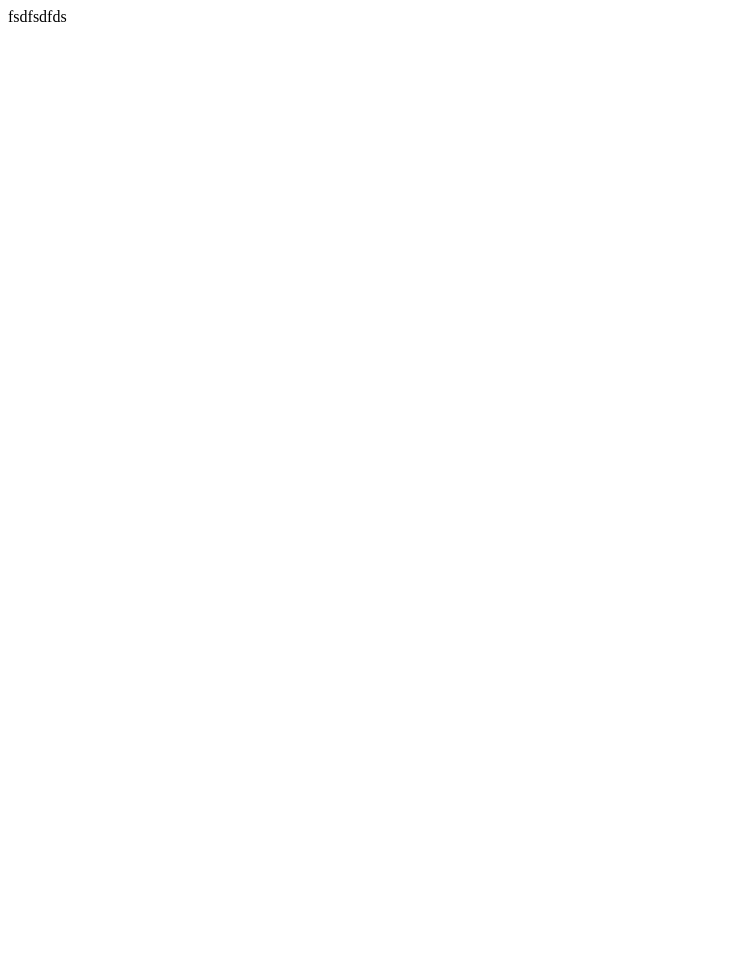
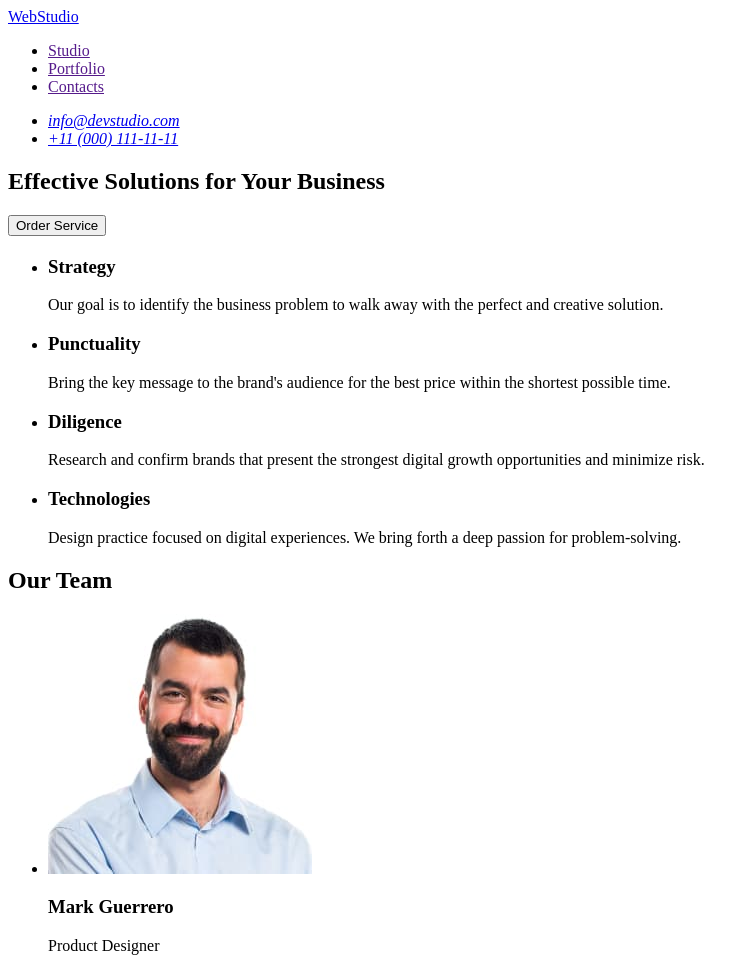
Before and after one commit to serdechvlad/goit-markup-hw-01-02-Vladyslav-Serdechnyi, a plain HTML site: page index.html in a window 1280 px wide. Shown: the top 958 px of the page, without its empty margins (0-754 px from the left). Before the commit the page ends 800 px from the top, so only its background shows below. Drawn offline with Linux system fonts and the light colour scheme.

Commit message:
add index.html
Vladyslav Serdechnyi

```diff
--- a/index.html
+++ b/index.html
@@ -3,9 +3,121 @@
   <head>
     <meta charset="UTF-8" />
     <meta name="viewport" content="width=device-width, initial-scale=1.0" />
-    <title>Document</title>
+    <title>Web Studio</title>
   </head>
   <body>
-    <header>fsdfsdfds</header>
+    <!-- Top Line navigation -->
+    <header>
+      <a href="./index.html">WebStudio</a>
+      <nav>
+        <ul>
+          <li><a href="">Studio</a></li>
+          <li><a href="">Portfolio</a></li>
+          <li><a href="">Contacts</a></li>
+        </ul>
+      </nav>
+      <address>
+        <ul>
+          <li><a href="mailto:info@devstudio.com">info@devstudio.com</a></li>
+          <li><a href="tel:+110001111111">+11 (000) 111-11-11</a></li>
+        </ul>
+      </address>
+    </header>
+    <!-- Button -->
+    <main>
+      <section>
+        <h1>Effective Solutions for Your Business</h1>
+        <button type="button">Order Service</button>
+      </section>
+      <!-- Discription -->
+      <section>
+        <h2></h2>
+        <ul>
+          <li>
+            <h3>Strategy</h3>
+            <p>
+              Our goal is to identify the business problem to walk away with the
+              perfect and creative solution.
+            </p>
+          </li>
+          <li>
+            <h3>Punctuality</h3>
+            <p>
+              Bring the key message to the brand's audience for the best price
+              within the shortest possible time.
+            </p>
+          </li>
+          <li>
+            <h3>Diligence</h3>
+            <p>
+              Research and confirm brands that present the strongest digital
+              growth opportunities and minimize risk.
+            </p>
+          </li>
+          <li>
+            <h3>Technologies</h3>
+            <p>
+              Design practice focused on digital experiences. We bring forth a
+              deep passion for problem-solving.
+            </p>
+          </li>
+        </ul>
+      </section>
+      <!-- Our Team -->
+      <section>
+        <h2>Our Team</h2>
+        <ul>
+          <li>
+            <img
+              src="./images/Mark.jpg"
+              alt="Mark Guerrero product designer
+            black hair beard"
+              width="264"
+              height="260"
+            />
+            <h3>Mark Guerrero</h3>
+            <p>Product Designer</p>
+          </li>
+          <li>
+            <img
+              src="./images/Tom.jpg"
+              alt="Tom Ford Frontend Developer blond hair beard"
+              width="264"
+              height="260"
+            />
+            <h3>Tom Ford</h3>
+            <p>Frontend Developer</p>
+          </li>
+          <li>
+            <img
+              src="./images/Camilia.jpg"
+              alt="Camilia Garcia Marketing long black hair"
+              width="264"
+              height="260"
+            />
+            <h3>Camilia Garcia</h3>
+            <p>Marketing</p>
+          </li>
+          <li>
+            <img
+              src="./images/Daniel.jpg"
+              alt="Daniel Wilson ui designer black hair blue eyes"
+              width="264"
+              height="260"
+            />
+            <h3>Daniel Wilson</h3>
+            <p>UI Designer</p>
+          </li>
+        </ul>
+      </section>
+      <!-- Footer -->
+      <footer>
+        <a href="./index.html">WebStudio</a>
+        <p>
+          Increase the flow of customers and sales for your business with
+          digital marketing & growth solutions.
+        </p>
+      </footer>
+    </main>
   </body>
 </html>
```
Also changed, not shown: images/Camilia.jpg (added), images/Daniel.jpg (added), images/Mark.jpg (added), images/Tom.jpg (added).
